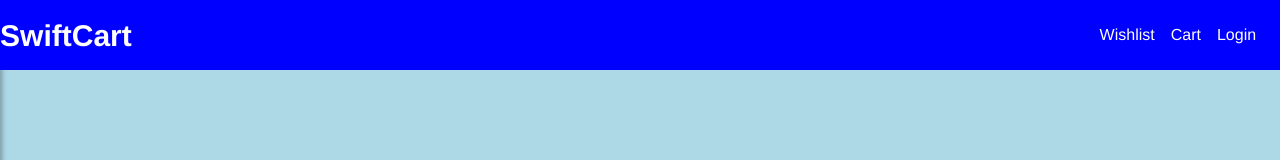
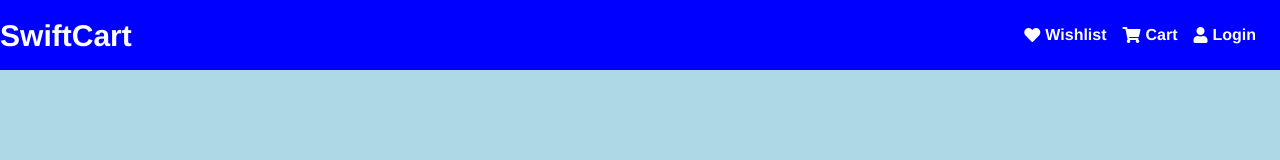
Before and after one commit to IkanyengAdams/Module_2_IKAADA488_BCL2407_GroupB_Ikanyeng-Adams_JSF03_, a Vue app: page / in a window 1280 px wide. Shown: the top 160 px of the page. Built offline with nearby package versions, Linux system fonts and the light colour scheme; no server answers.

Commit message:
Updated Navbar.vue with new icons and styles, and modified Productlist.vue with a background color change.

```diff
--- a/src/components/Navbar.vue
+++ b/src/components/Navbar.vue
@@ -2,12 +2,22 @@
   <header>
     <nav class="navbar">
       <div>
+
         <span class="heading" @click="goToProductList">SwiftCart</span>
       </div>
       <div class="navbar-items">
-        <span class="navbar-item" @click="goToWishlist">Wishlist</span>
-        <span class="navbar-item" @click="goToCart">Cart</span>
-        <span class="navbar-item" @click="goToLogin">Login</span>
+        <span class="navbar-item" @click="goToWishlist">
+          <i class="fas fa-heart"></i>
+          <strong>Wishlist</strong>
+        </span>
+        <span class="navbar-item" @click="goToCart">
+          <i class="fas fa-shopping-cart"></i>
+          <strong>Cart</strong>
+        </span>
+        <span class="navbar-item" @click="goToLogin">
+          <i class="fas fa-user"></i>
+          <strong>Login</strong>
+        </span>
       </div>
       <button class="btn-toggle menu-icon" @click="toggleSidebar">
         &#9776;
@@ -17,14 +27,22 @@
       <div class="sidebar-items">
         <span class="close-icon" @click="toggleSidebar">&times;</span>
         <br>
-        <span class="sidebar-item" @click="goToWishlistAndClose">Wishlist</span>
-        <span class="sidebar-item" @click="goToCartAndClose">Cart</span>
-        <span class="sidebar-item" @click="goToLoginAndClose">Login</span>
+        <span class="sidebar-item" @click="goToWishlistAndClose">
+          <i class="fas fa-heart"></i>
+          <strong>Wishlist</strong>
+        </span>
+        <span class="sidebar-item" @click="goToCartAndClose">
+          <i class="fas fa-shopping-cart"></i>
+          <strong>Cart</strong>
+        </span>
+        <span class="sidebar-item" @click="goToLoginAndClose">
+          <i class="fas fa-user"></i>
+          <strong>Login</strong>
+        </span>
       </div>
     </div>
   </header>
 </template>
-
 
 <script>
 export default {
@@ -41,16 +59,35 @@ export default {
       this.$router.push('/');
       this.closeSidebar();
     },
-
+    goToWishlist() {
+      this.$router.push('/wishlist');
+    },
+    goToCart() {
+      this.$router.push('/cart');
+    },
+    goToLogin() {
+      this.$router.push('/login');
+    },
+    goToWishlistAndClose() {
+      this.goToWishlist();
+      this.closeSidebar();
+    },
+    goToCartAndClose() {
+      this.goToCart();
+      this.closeSidebar();
+    },
+    goToLoginAndClose() {
+      this.goToLogin();
+      this.closeSidebar();
+    },
     closeSidebar() {
       this.openSidebar = false;
     }
   }
 };
-
 </script>
 
-<style>
+<style scoped>
 .navbar {
   background-color: blue;
   padding: 0.1px;
@@ -72,6 +109,10 @@ export default {
   cursor: pointer;
 }
 
+.img {
+  margin-right: 10px;
+}
+
 .navbar-items {
   display: flex;
   flex-direction: row;
@@ -83,6 +124,12 @@ export default {
   padding: 0.5rem;
   margin: 0.5rem 0;
   cursor: pointer;
+  display: flex;
+  align-items: center;
+}
+
+.navbar-item i {
+  margin-right: 5px;
 }
 
 .sidebar {
@@ -92,7 +139,7 @@ export default {
   bottom: 0;
   width: 220px;
   height: 100vh;
-  background-color: hsl(0, 0%, 69%);
+  background-color: blue;
   box-shadow: 2px 0 5px rgba(0, 0, 0, 0.3);
   transform: translateX(-100%);
   transition: transform 0.8s ease-out;
@@ -115,6 +162,12 @@ export default {
   padding: 0.5rem;
   margin: 0.5rem 0;
   cursor: pointer;
+  display: flex;
+  align-items: center;
+}
+
+.sidebar-item i {
+  margin-right: 5px;
 }
 
 .menu-icon {
@@ -126,6 +179,25 @@ export default {
   cursor: pointer;
 }
 
+@media (max-width: 768px) {
+  .menu-icon {
+    display: block;
+    margin-left: 2rem;
+  }
+  .navbar-items {
+    display: none;
+  }
+  .sidebar {
+    display: block;
+  }
+}
 
-
+@media (min-width: 769px) {
+  .sidebar {
+    display: none;
+  }
+  .navbar-items {
+    display: flex;
+  }
+}
 </style>
--- a/src/components/Productlist.vue
+++ b/src/components/Productlist.vue
@@ -136,7 +136,7 @@ export default {
 <style scoped>
 
 body {
-  background-color: rgb(10, 17, 19);
+ background-color: lightblue;
   margin: 0;
   font-family: Arial, sans-serif;
 }
```
Also changed, not shown: public/android-chrome-192x192.png (added).
